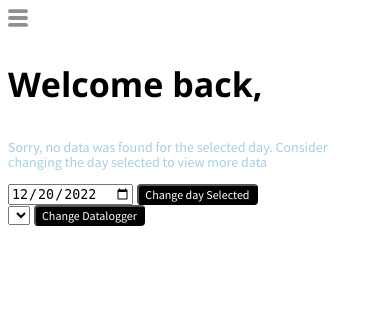
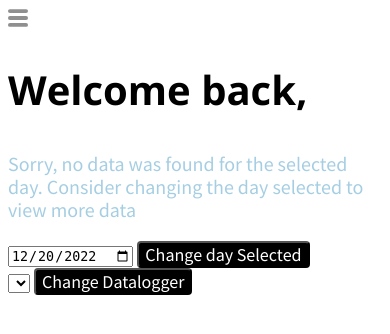
Before and after one commit to jacob-macleod/Computer-Science-Project, a Flask app: template templates/dashboard.html in a window 390 px wide. Shown: the top 334 px of the page. Run offline with Flask 2, Linux system fonts and the light colour scheme; the template is opened without the code that fills it, so the values that code supplies are empty.

Commit message:
Developed teh mobile version of all pages

```diff
--- a/static/file.css
+++ b/static/file.css
@@ -36,42 +36,6 @@ body {
 #hamburgerMenu {
     display: none;
 }
-
-@media only screen and (max-width:700px) {
-    #graphsRow1{
-        grid-template-columns: auto;
-    }
-
-    #graphsRow2 {
-        grid-template-columns: auto;
-    }
-
-    #bigGraph {
-        width: auto;
-        height: 40vh;
-    }
-
-    #smallGraph {
-        width: auto;
-        height: 40vh;
-    }
-
-    #menu {
-        display: none;
-    }
-
-    #hamburgerMenu {
-        display: block;
-    }
-}
-
-#menuItems {
-    display: none;
-    background: #F5F5F5;
-    border-radius: 16px;
-}
-
-
 
 #unselectedMenuItem {
     font-family: 'Open Sans', sans-serif;
@@ -209,3 +173,85 @@ body {
 
     color: #FFFFFF;
 }
+
+@media only screen and (max-width:700px) {
+    #graphsRow1{
+        grid-template-columns: auto;
+    }
+
+    #graphsRow2 {
+        grid-template-columns: auto;
+    }
+
+    #bigGraph {
+        width: auto;
+        height: 40vh;
+    }
+
+    #smallGraph {
+        width: auto;
+        height: 40vh;
+    }
+
+    #menu {
+        display: none;
+    }
+
+    #hamburgerMenu {
+        display: block;
+    }
+
+    #mainContentWrapper {
+        grid-template-columns: auto;
+    }
+
+    #image{
+        width: 40vh;
+        height: min-content;
+    }
+
+    #header {
+        font-size: 40px;
+    }
+
+    #normalText {
+        font-size: 20px;
+        line-height: 23px;
+    }
+
+    #feedbackText {
+        font-size: 20px;
+        line-height: 23px;
+    }
+
+    #subheader {
+        font-size: 24px;
+    }
+
+    #inputBoxText {
+        font-size: 20px;
+    }
+
+    #passwordInputBox {
+        font-size: 20px;
+    }
+
+    #passwordConfirmationInputBox {
+        font-size: 20px;
+    }
+
+    ::placeholder {
+        font-size: 18px;
+    }
+
+    #button {
+        font-size: 18px;
+        line-height: 21px;
+    }
+}
+
+#menuItems {
+    display: none;
+    background: #F5F5F5;
+    border-radius: 16px;
+}
--- a/templates/advancedSettings.html
+++ b/templates/advancedSettings.html
@@ -115,7 +115,7 @@
     // Set up the page
     isAdmin = "{{ isAdmin }}";
     document.cookie = "isAdmin={{ isAdmin }}";
-    document.getElementsByName("username")[0].innerHTML = getCookie(" username");
+    document.getElementsByName("username")[0].innerHTML = getCookie("username");
     if (isAdmin == "True") {
         document.getElementsByName("adminIndicator")[0].innerHTML = "Owner";
         document.getElementsByName("adminIndicator")[0].style = "display: inline-block; color: #A6CEE3;";
--- a/templates/dashboard.html
+++ b/templates/dashboard.html
@@ -117,7 +117,7 @@
     isAdmin = "{{ isAdmin }}";
     document.cookie = "isAdmin={{ isAdmin }}";
     document.getElementById("firstName").innerHTML = "{{ firstName }}"
-    document.getElementsByName("username")[0].innerHTML = getCookie(" username");
+    document.getElementsByName("username")[0].innerHTML = getCookie("username");
     if (isAdmin == "True") {
         document.getElementsByName("adminIndicator")[0].innerHTML = "Owner";
         document.getElementsByName("adminIndicator")[0].style = "display: inline-block; color: #A6CEE3;";
--- a/templates/signIn.html
+++ b/templates/signIn.html
@@ -1,5 +1,6 @@
 <!DOCTYPE html>
 <head>
+    <meta name="viewport" content="width=device-width, initial-scale=1.0">
     <link rel="stylesheet" type="text/css" href="/static/file.css" />
     <link rel="preconnect" href="https://fonts.googleapis.com">
     <link rel="preconnect" href="https://fonts.gstatic.com" crossorigin>
@@ -15,7 +16,7 @@
 
 <div id="mainContentWrapper">
     <div>
-        <img src="static/signInImage.png">
+        <img id="image" src="static/signInImage.png">
     </div>
 
     <div>
--- a/templates/signUp.html
+++ b/templates/signUp.html
@@ -1,5 +1,6 @@
 <! DOCTYPE html>
 <head>
+    <meta name="viewport" content="width=device-width, initial-scale=1.0">
     <link rel="stylesheet" type="text/css" href="/static/file.css" />
     <link rel="preconnect" href="https://fonts.googleapis.com">
     <link rel="preconnect" href="https://fonts.gstatic.com" crossorigin>
@@ -16,13 +17,13 @@
 
 <div id="mainContentWrapper">
     <div>
-        <img src="static/signUpImage.png">
+        <img id="image" src="static/signUpImage.png">
     </div>
 
     <div>
         <div>
             <p id = "header">Sign Up to Create an Account</p>
-            <p id = "normalText">This page lets you sign up to the website. Want to <a id="normalText" href="/">sign in</a> instead?</p>
+            <p style="white-space: pre;" id = "normalText">This page lets you sign up to the website. Want to <a id="normalText" href="/">sign in</a> instead?</p>
             <p id = "subheader"> Your Details </p>
 
             <form action="{{ url_for("signUp")}}" method="post">
```
